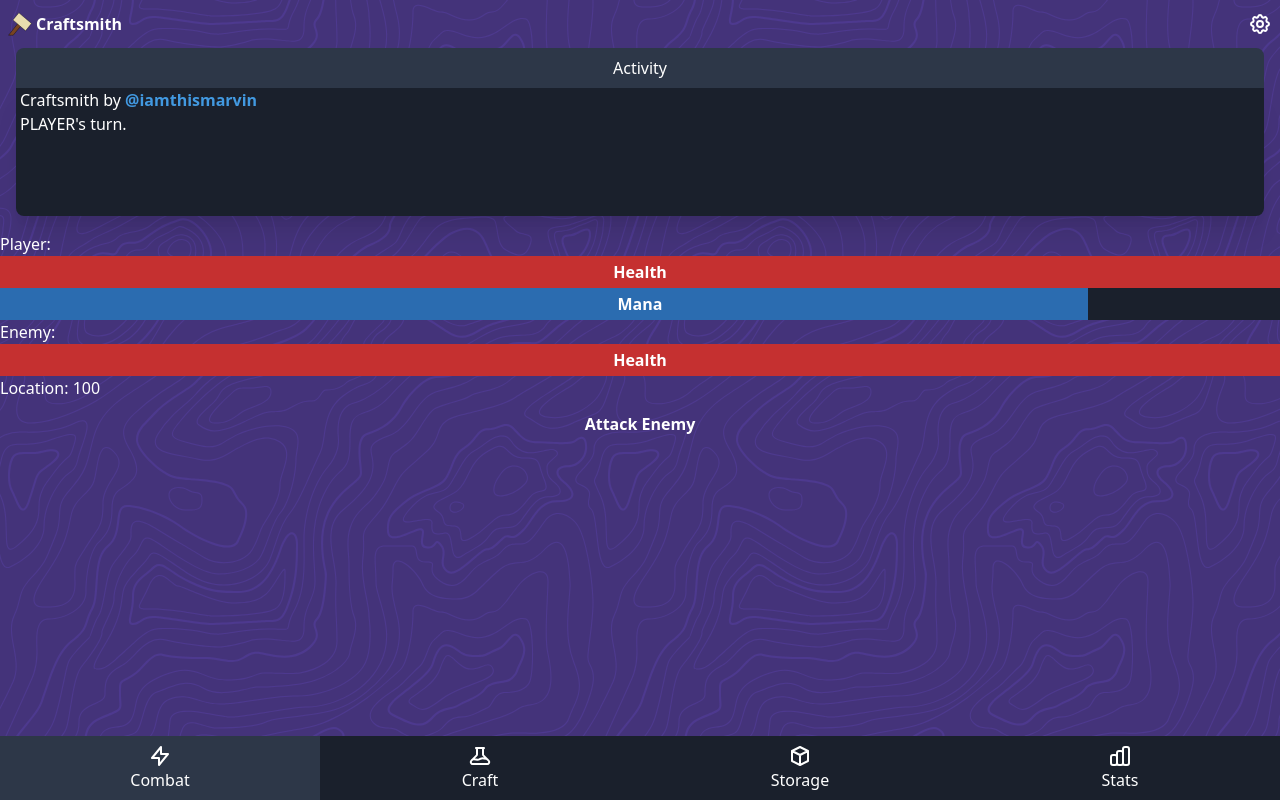
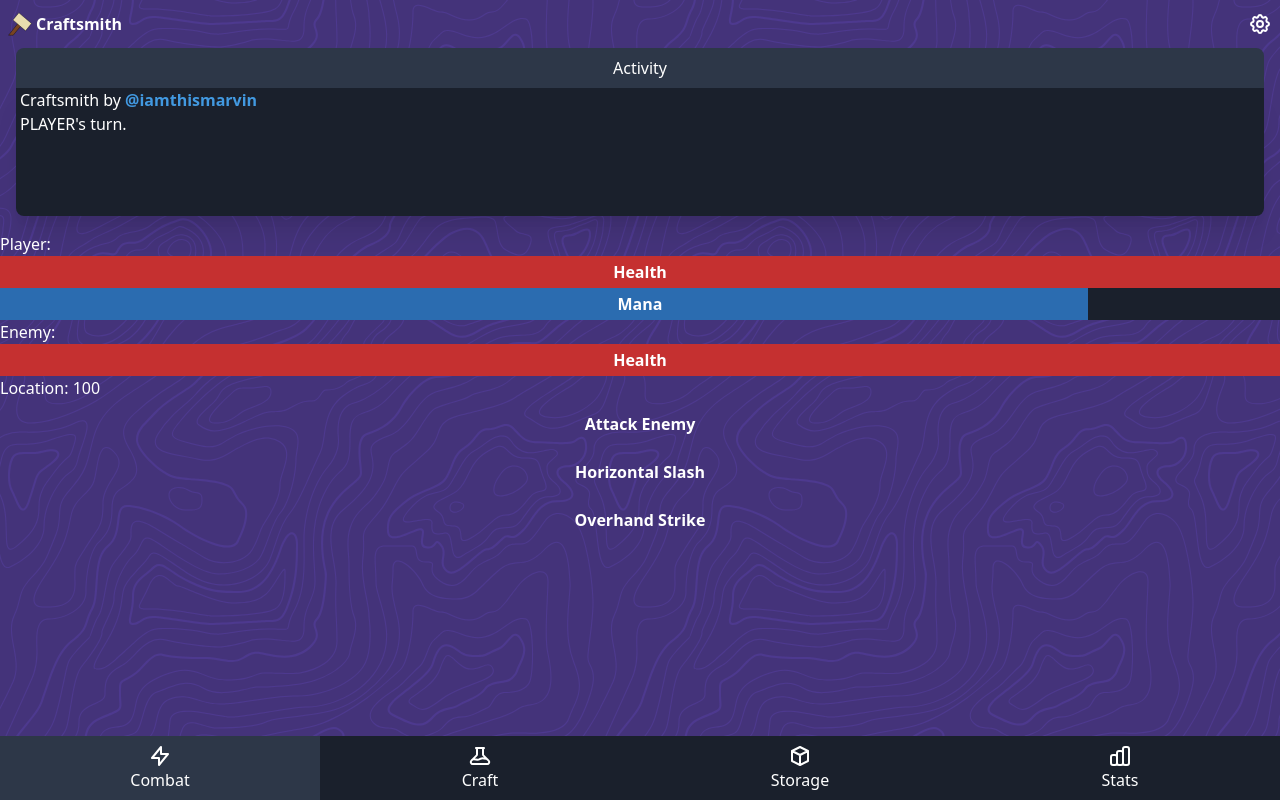
Before and after one commit to iamthismarvin/craftsmith, a Vue app: page /combat in a window 1280 px wide. Built offline with nearby package versions, Linux system fonts and the light colour scheme.

Commit message:
NEW: Create basic [skills] combat functionality.

```diff
--- /dev/null
+++ b/src/assets/data/skills.ts
@@ -0,0 +1,28 @@
+import { Skill } from '@/utilities/interfaces';
+
+const skills: Skill[] = [
+  {
+    id: 0,
+    name: 'Horizontal Slash',
+    image: 'sword.png',
+    type: 'ACTIVE',
+    description: 'A basic horizontal slash attack.',
+    effect: (weaponAttack: number) => {
+      const damage: number = weaponAttack * 2;
+      return damage;
+    },
+  },
+  {
+    id: 1,
+    name: 'Overhand Strike',
+    image: 'sword.png',
+    type: 'ACTIVE',
+    description: 'A crushing two-handed attack.',
+    effect: (weaponAttack: number) => {
+      const damage: number = weaponAttack * 1.5;
+      return damage;
+    },
+  },
+];
+
+export default skills;
--- a/src/views/Combat.vue
+++ b/src/views/Combat.vue
@@ -9,12 +9,16 @@
     <button v-if="currentCombatant === 'PLAYER' && !combatStatus" @click="basicAttack('enemy')">
       Attack Enemy
     </button>
+    <button v-for="skill in playerSkills" :key="skill.id" @click="skillAttack('enemy', skill)">
+      {{ skill.name }}
+    </button>
   </div>
 </template>
 
 <script>
 import { mapActions, mapGetters } from 'vuex';
 import { defineAsyncComponent } from 'vue';
+import skills from '@/assets/data/skills';
 
 export default {
   name: 'Combat',
@@ -59,6 +63,10 @@ export default {
     playerHealth() {
       return this.player.health;
     },
+    playerSkills() {
+      const availableSkills = [0, 1];
+      return skills.map(skill => (availableSkills.includes(skill.id) ? skill : null));
+    },
   },
   methods: {
     ...mapActions({
@@ -74,6 +82,12 @@ export default {
     },
     getCurrentCombatant(playerSpeedCounter, enemySpeedCounter) {
       return playerSpeedCounter >= enemySpeedCounter ? 'PLAYER' : 'ENEMY';
+    },
+    skillAttack(target, skill) {
+      const damage = skill.effect(20);
+      this.MODIFY_TARGET_HEALTH([target, -damage]);
+      this.CREATE_LOG_ENTRY(`Combatant used ${skill.name} and dealt ${damage} damage.`);
+      this.turn += 1;
     },
     updateSpeedCounters(combatant, speedCountersPointer) {
       const speedCounters = speedCountersPointer;
```
Also changed, not shown: src/utilities/interfaces.ts (+9 -0 lines).
